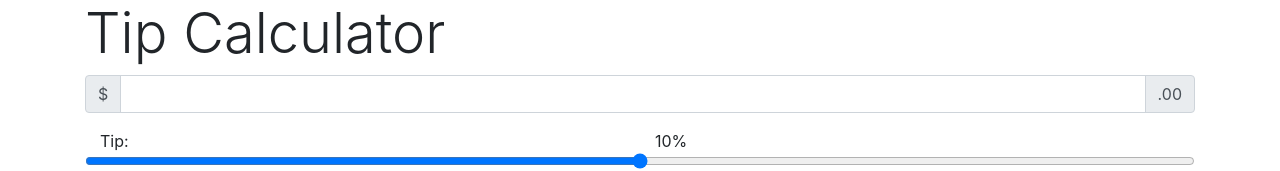
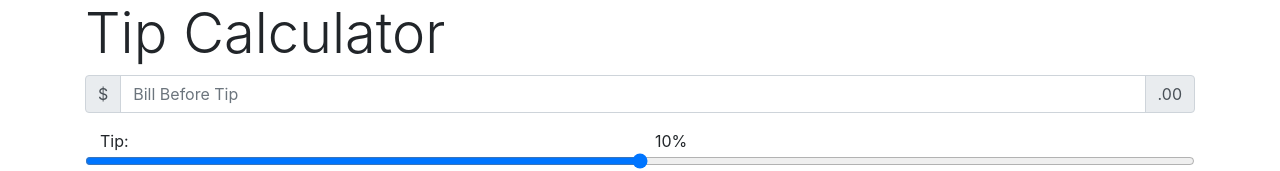
Before and after one commit to JFerguson1903/MultiLangTipCalculator, a plain HTML site: page index.html in a window 1280 px wide. Shown: the top 171 px of the page. Drawn offline with nearby package versions, Linux system fonts and the light colour scheme.

Commit message:
initial bill placeholder added

```diff
--- a/index.html
+++ b/index.html
@@ -22,7 +22,7 @@
         <div class="input-group-prepend">
           <span class="input-group-text">$</span>
         </div>
-        <input type="text" class="form-control" aria-label="Amount (to the nearest dollar)">
+        <input type="text" class="form-control" placeholder="Bill Before Tip">
         <div class="input-group-append">
           <span class="input-group-text">.00</span>
         </div>
```
